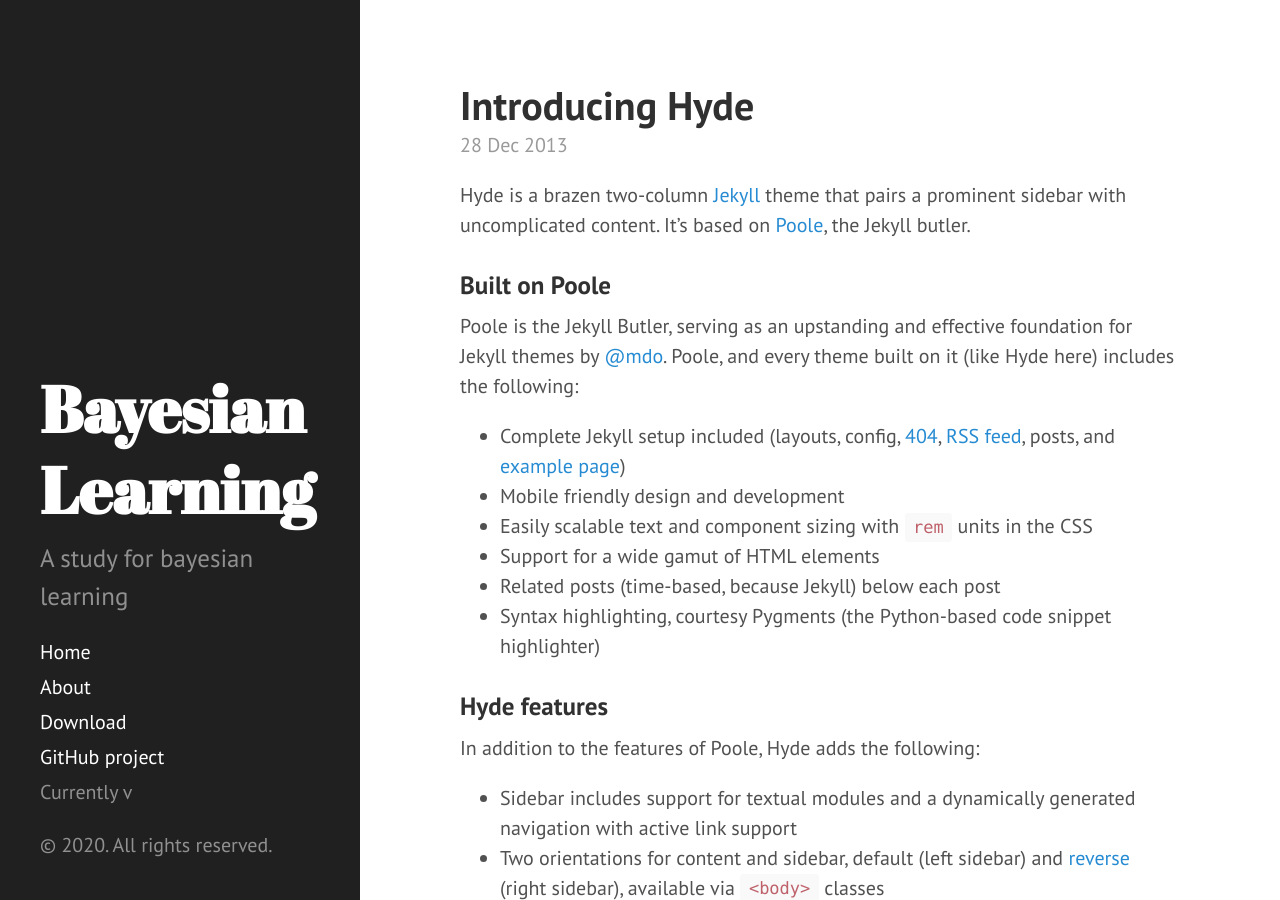
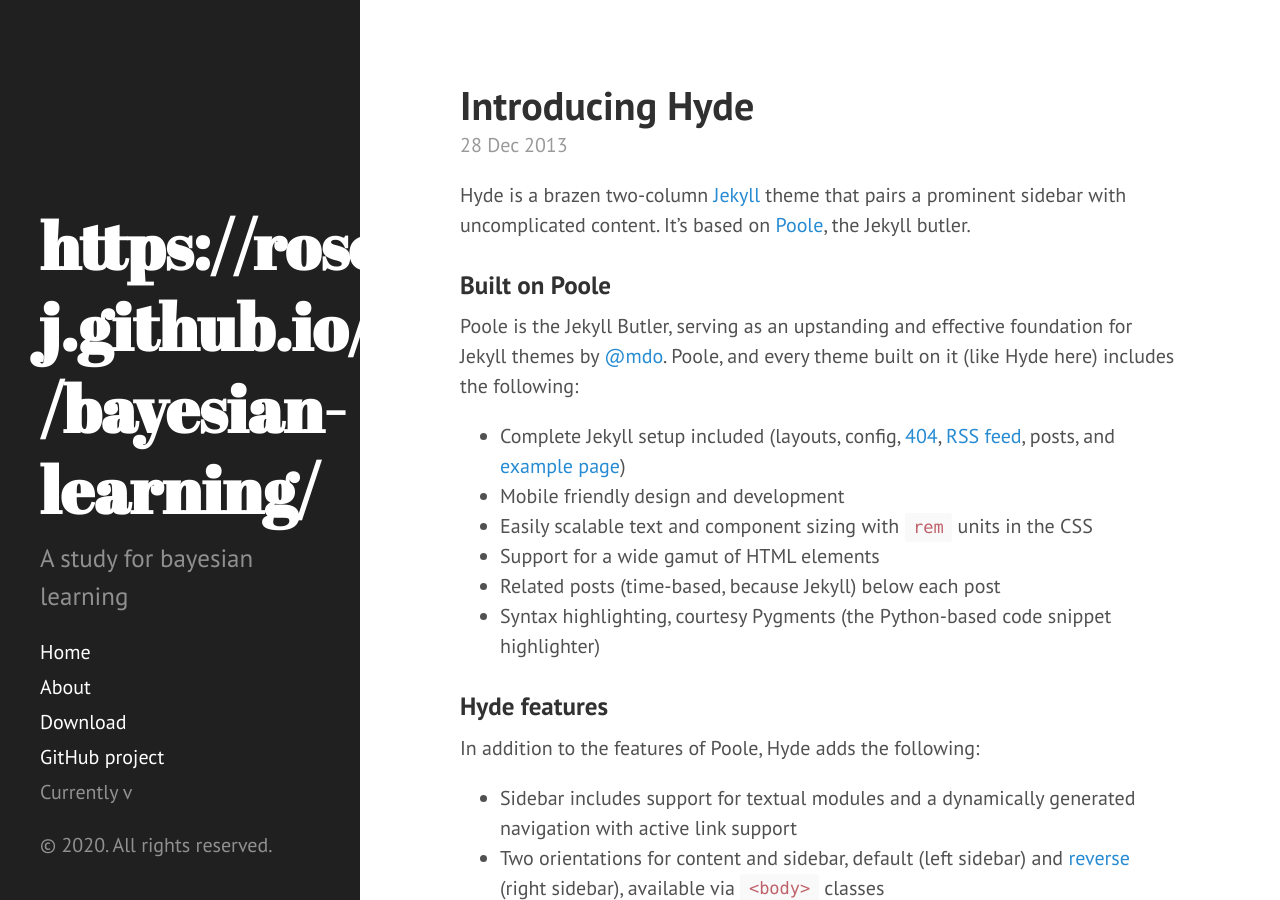
Before and after one commit to Rose-J/Bayesian, a Jekyll site: the page built from index.html, in a window 1280 px wide and 900 px high. Built offline with Jekyll 4.4.1, drawn with Linux system fonts in a browser that asks for light colours; Markdown is read by kramdown in place of the engine named in the settings; the list of posts is cut into pages by our own code.

Commit message:
Update sidebar.html

```diff
--- a/_includes/sidebar.html
+++ b/_includes/sidebar.html
@@ -2,8 +2,8 @@
   <div class="container sidebar-sticky">
     <div class="sidebar-about">
       <h1>
-        <a href="{{ site.baseurl }}">
-          {{ site.title }}
+        <a href="{{ site.url }}">
+          {{ site.url }} {{site.baseurl}}
         </a>
       </h1>
       <p class="lead">{{ site.description }}</p>
```
